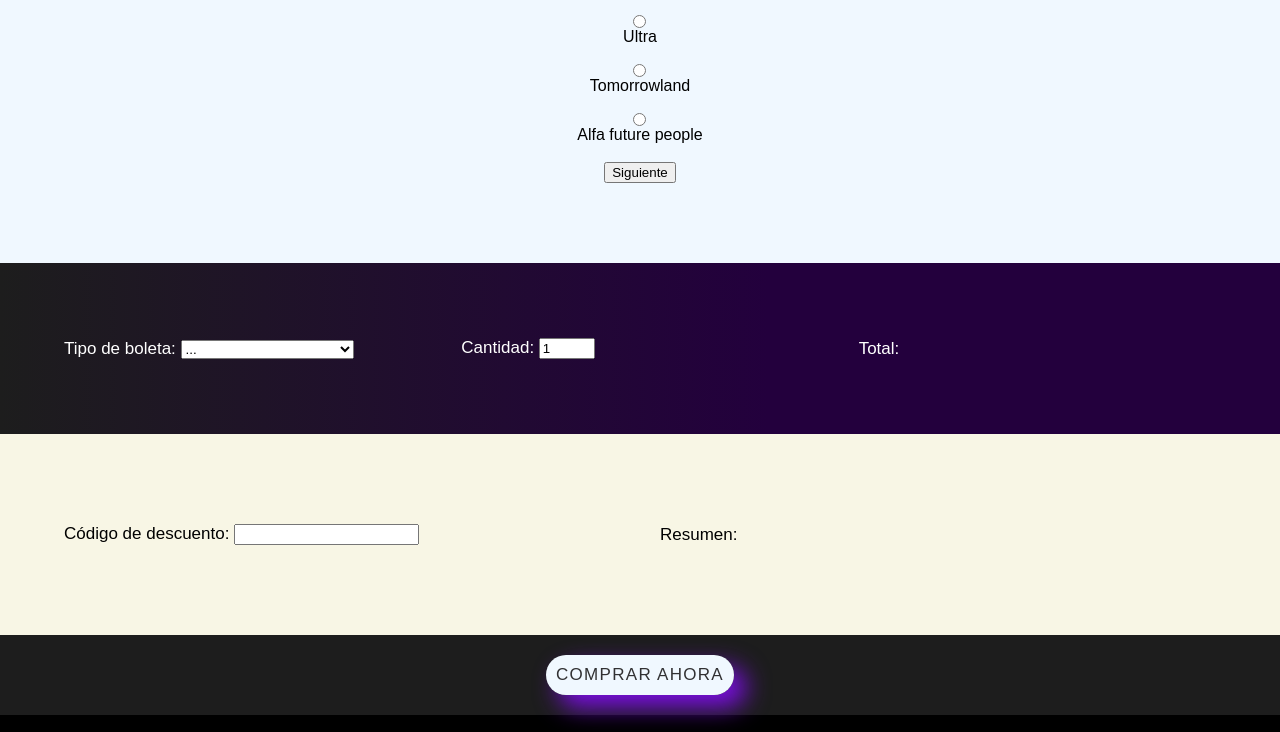
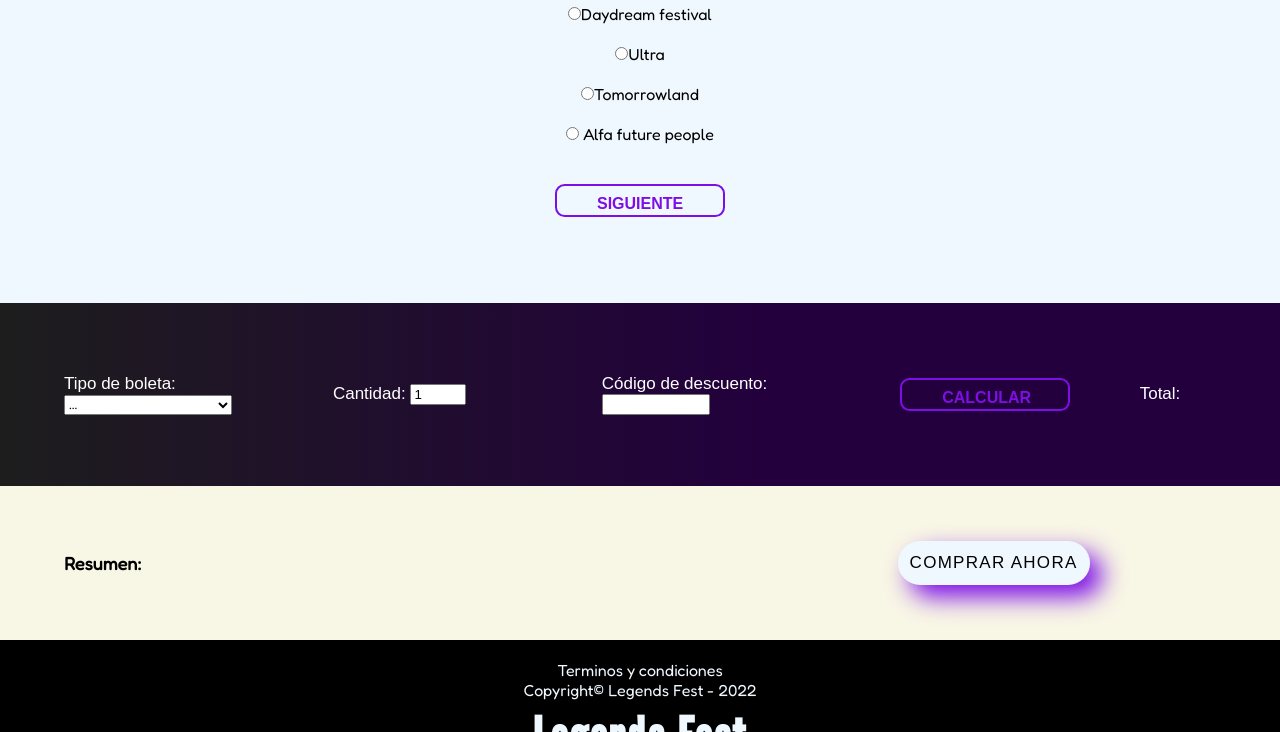
Before and after one commit to LinaAgudeloGarces/parcialDesarrolloMCL, a plain HTML site: page comprarBoletas.html in a window 1280 px wide. Shown: the part 194-926 px from the top of the page. Drawn offline with nearby package versions, Linux system fonts and the light colour scheme.

Commit message:
Pagina comprar
20 abril mañana

```diff
--- a/comprarBoletas.html
+++ b/comprarBoletas.html
@@ -1,5 +1,6 @@
 <!DOCTYPE html>
 <html lang="en">
+
 <head>
     <meta charset="UTF-8">
 
@@ -13,6 +14,7 @@
 
     <link rel="stylesheet" href="./css/comprarBoletas.css">
 </head>
+
 <body>
     <header>
         <div class="header-grid">
@@ -23,55 +25,53 @@
     </header>
     <main>
         <!--Quiz-->
-        <div>
         <div class="container">
+            <div class="container-grid">
                 <div id="quiz"></div>
+                <div id="codigo"></div>
             </div>
         </div>
-        <!--Tipo,cantidad y total-->
+        <!--Tipo de boleta,cantidad,código de descuento y total-->
         <div id="seleccionBoleta" class="seleccionBoleta">
             <div class="seleccionBoleta-grid">
                 <div>
-                        <label for="city">Tipo de boleta:</label>
-                        <select name="city" id="city">
+                    <label for="tipo">Tipo de boleta:</label>
+                    <select id="tipo" name="tipo">
                         <option selected>...</option>
-                            <option value="cali">Basic Pass Legends Fest</option>
-                            <option value="bogota">Full Pass Legends Fest</option>
+                        <option value="basic">Basic Pass Legends Fest</option>
+                        <option value="full">Full Pass Legends Fest</option>
                     </select><br>
                 </div>
-                    <!--Cantidad-->
                 <div>
-                        <label for="city">Cantidad:</label>
-                        <input id="number" type="number" value="1" min="0" max="10">
+                    <label for="cantidad">Cantidad:</label>
+                    <input id="cantidad" type="number" value="1" min="0" max="10">
+                </div>
+                <div>
+                    <p>Código de descuento: <input type="text" id="descuentoInput" name="texto"></p>
+                </div>
+                <div class="wrap">
+                    <button id="comprar" style="text-align:center" class="buttonComprar" onclick="totalCompra()">Calcular</button>
                 </div>
                 <!--Total-->
                 <div>
-                        <label for="city">Total:</label>
+                    <label for="city">Total:<p id="total"></p></label>
                 </div>
             </div>
         </div>
-
-        <!--Código y resumen-->
+        <!--Resumen y boton Comprar ahora-->
         <div id="resumen" class="resumen">
             <div class="resumen-grid">
                 <div>
-                            <p>Código de descuento: <input type="text" name="texto"></p>
+                    <p id="resumen"><b>Resumen:</b></p>
+                    <p id="resumenCompra"></p>
                 </div>
-                        <div>
-                            <p>Resumen:</p>
+                <div class="wrap">
+                    <a href="./compra.html">
+                        <button id="comprarAhora" class="buttonComprarAhora" onclick="">Comprar ahora</button>
+                    </a>
                 </div>
             </div>
         </div>
-
-        <!--Botón comprar ahora-->
-                <div id="botonComprar" class="botonComprar">
-                        <div>
-                            <div class="wrap">
-                                <button class="button">Comprar ahora</button>
-                            </div>
-                        </div>
-                </div>
-
         <!--Footer-->
         <footer>
             <p>Terminos y condiciones</p>
@@ -79,8 +79,8 @@
             <h2 style="font-family: 'League Gothic', sans-serif; letter-spacing: 3px; font-size: 52px; margin-top: 5px">
                 Legends Fest</h2>
         </footer>
-
     </main>
     <script src="./js/comprarBoletas.js"></script>
 </body>
+
 </html>
--- a/css/comprarBoletas.css
+++ b/css/comprarBoletas.css
@@ -10,8 +10,9 @@ header {
     align-items: center;
     background: rgb(59, 2, 133);
     background: linear-gradient(180deg, rgba(59, 2, 133, 1) 0%, rgba(105, 7, 233, 1) 100%);
+    padding-top: 20px;
+    padding-bottom: 20px;
     overflow: hidden;
-    /*position: fixed;*/
     top: 0;
     width: 100%;
     z-index: 1;
@@ -39,8 +40,14 @@ a {
     font-size: 24px;
     letter-spacing: 4px;
 }
+.divs{
+    font-family: 'Fredoka',
+    sans-serif;
+}
 
-/*Para quiz*/
+h1{
+    color: #f9564f;
+}
 /*Fuente para título*/
 @import url("https://fonts.googleapis.com/css2?family=Ultra&display=swap");
 
@@ -50,7 +57,7 @@ body {
     font-family: "Poppins", sans-serif;
     background-color: #dae0f2;
 }
-
+/*Para quiz*/
 .container {
     display: flex;
     flex-direction: row;
@@ -64,53 +71,182 @@ body {
     flex-direction: column;
     justify-content: center;
     align-items: center;
-    margin: 0;
-    padding: 0;
+}
+.container-grid{
+    width: 90%;
+    display: grid;
+    grid-template-rows: 2fr;
+    column-gap: 20px;
+    align-items: center;
 }
 
 #descuento{
+    text-align: center;
+    font-size: 32px;
     color:rgb(102, 3, 194);
+    font-family: 'Fredoka',
+    sans-serif;
 }
-/*Para tipo, cantidad y total*/
+.btn {
+    width: 170px;
+    height: 15px;
+    box-sizing: border-box;
+    -webkit-appearance: none;
+    -moz-appearance: none;
+    appearance: none;
+    background-color: transparent;
+    border: 2px solid rgb(125, 14, 230);
+    border-radius: 0.6em;
+    color: rgb(125, 14, 230);
+    cursor: pointer;
+    display: -webkit-box;
+    display: -webkit-flex;
+    display: -ms-flexbox;
+    display: flex;
+    -webkit-align-self: center;
+    -ms-flex-item-align: center;
+    align-self: center;
+    font-size: 1rem;
+    font-weight: 400;
+    line-height: 1;
+    margin: 20px;
+    padding: 0.6em 2.5em 1.2em;
+    text-decoration: none;
+    text-align: center;
+    text-transform: uppercase;
+    font-family: 'Montserrat', sans-serif;
+    font-weight: 600;
+}
+
+.btn:hover,
+.btn:focus {
+    color: #fff;
+    outline: 0;
+}
+
+.first {
+    -webkit-transition: box-shadow 300ms ease-in-out, color 300ms ease-in-out;
+    transition: box-shadow 300ms ease-in-out, color 300ms ease-in-out;
+}
+
+.first:hover {
+    box-shadow: 0 0 40px 40px rgb(125, 14, 230) inset;
+}
+
+/*Para tipo de boleta, cantidad, código de descuento y total*/
 .seleccionBoleta{
     background: rgb(29, 29, 29);
     background: linear-gradient(90deg, rgba(29, 29, 29, 1) 0%, rgba(35, 0, 61, 1) 60%);
-    padding-top: 75px;
-    padding-bottom: 75px;
+    padding-top: 25px;
+    padding-bottom: 25px;
     color: white;
     font-size: 17px;
+    font-family: 'Montserrat',
+    sans-serif;
 }
 .seleccionBoleta-grid{
     width: 90%;
     display: grid;
-    grid-template-columns: 2fr 2fr 2fr;
+    grid-template-columns: 3fr 3fr 3fr 3fr 1fr;
     column-gap: 40px;
     margin: auto;
     align-items: center;
+    font-family: 'Montserrat',
+    sans-serif;
 }
-/*Para dódigo y resumen*/
+
+#mensaje{
+    color: rgb(125, 14, 230);
+    font-size: 30px;
+    font-family: 'Fredoka',
+    sans-serif;
+
+}
+#tipo{
+    font-family: 'Fredoka',
+    sans-serif;
+}
+.buttonComprar {
+    width: 170px;
+    height: 15px;
+    box-sizing: border-box;
+    -webkit-appearance: none;
+    -moz-appearance: none;
+    appearance: none;
+    background-color: transparent;
+    border: 2px solid rgb(125, 14, 230);
+    border-radius: 0.6em;
+    color: rgb(125, 14, 230);
+    cursor: pointer;
+    display: -webkit-box;
+    display: -webkit-flex;
+    display: -ms-flexbox;
+    display: flex;
+    -webkit-align-self: center;
+    -ms-flex-item-align: center;
+    align-self: center;
+    font-size: 1rem;
+    font-weight: 400;
+    line-height: 1;
+    margin: 20px;
+    padding: 0.6em 2.5em 1.2em;
+    text-decoration: none;
+    text-align: center;
+    text-transform: uppercase;
+    font-family: 'Montserrat', sans-serif;
+    font-weight: 600;
+}
+
+.buttonComprar:hover,
+.buttonComprar:focus {
+    color: #fff;
+    outline: 0;
+}
+
+.buttonComprar {
+    -webkit-transition: box-shadow 300ms ease-in-out, color 300ms ease-in-out;
+    transition: box-shadow 300ms ease-in-out, color 300ms ease-in-out;
+}
+
+.buttonComprar:hover {
+    box-shadow: 0 0 40px 40px rgb(125, 14, 230) inset;
+}
+
+/*Para resumen*/
 
 .resumen{
     background: #F8F6E5;
-    padding-top: 90px;
-    padding-bottom: 90px;
+    padding-top: 25px;
+    padding-bottom: 25px;
     color: black;
-    font-size: 17px;
+    font-size: 18px;
+    font-family: 'Fredoka',
+    sans-serif;
+
+}
+input:focus {
+    background-color: #f9564f;
+}
+input[type=text] {
+    width: 100px;
+    -webkit-transition: width .35s ease-in-out;
+    transition: width .35s ease-in-out;
+}
+input[type=text]:focus {
+    width: 250px;
 }
 .resumen-grid {
     width: 90%;
     display: grid;
-    grid-template-columns: 3fr 3fr;
+    grid-template-columns: 3fr 2fr;
     column-gap: 40px;
     margin: auto;
     align-items: center;
 }
 
 /*Para botón comprar ahora*/
-.botonComprar {
+#comprarAhora {
     background-color: rgb(29, 29, 29);
-    padding-top: 20px;
-    padding-bottom: 20px;
     color: black;
     font-size: 17px;
     text-align: right;
@@ -120,12 +256,15 @@ body {
     display: flex;
     align-items: center;
     justify-content: center;
+    padding-top: 30px;
+    padding-bottom: 30px;
 }
 
-.button {
-    min-width: 100px;
+.buttonComprarAhora {
+    min-width: 150px;
     min-height: 30px;
-    font-family: 'Nunito', sans-serif;
+    font-family: 'Montserrat',
+    sans-serif;
     font-size: 17px;
     text-transform: uppercase;
     letter-spacing: 1.3px;
@@ -140,10 +279,10 @@ body {
     cursor: pointer;
     outline: none;
     position: relative;
-    padding: 10px;
+    padding: 12px;
 }
 
-button::before {
+.buttonComprarAhora::before {
     content: '';
     border-radius: 1000px;
     min-width: calc(200px + 12px);
@@ -158,8 +297,8 @@ button::before {
     transition: all .3s ease-in-out 0s;
 }
 
-.button:hover,
-.button:focus {
+.buttonComprarAhora:hover,
+.buttonComprarAhora:focus {
     color: #313133;
     transform: translateY(-6px);
 }
@@ -167,20 +306,6 @@ button::before {
 button:hover::before,
 button:focus::before {
     opacity: 1;
-}
-
-button::after {
-    content: '';
-    width: 30px;
-    height: 30px;
-    border-radius: 100%;
-    border: 6px solid rgb(125, 14, 230);
-    position: absolute;
-    z-index: -1;
-    top: 50%;
-    left: 50%;
-    transform: translate(-50%, -50%);
-    animation: ring 1.5s infinite;
 }
 
 button:hover::after,
@@ -203,6 +328,7 @@ button:focus::after {
     }
 }
 
+
 /*Para footer*/
 footer {
     font-family: 'Fredoka', sans-serif;
--- a/js/comprarBoletas.js
+++ b/js/comprarBoletas.js
@@ -1,130 +1,220 @@
-const questions =
-      [
+const questions = [
   {
     question: "¿Cuál NO es un festival de música?",
-          choices: ["Estéreo picnic", "La Solar Festival", "Festival Rock al Parque", " Festival Crazy"],
-          answer: 3
+    choices: [
+      "Estéreo picnic",
+      "La Solar Festival",
+      "Festival Rock al Parque",
+      " Festival Crazy",
+    ],
+    answer: 3,
   },
 
   {
     question: "¿En qué ciudad se desarrolla el festival Estéreo picnic?",
-          choices: ["Medellin,Colombia", "Bogotá,Colombia", "Cali,Colombia", "Cartagena,Colombia"],
-          answer: 1
+    choices: [
+      "Medellin,Colombia",
+      "Bogotá,Colombia",
+      "Cali,Colombia",
+      "Cartagena,Colombia",
+    ],
+    answer: 1,
   },
 
   {
     question: "¿Cuál es el festival gratuito más grande de América Latina?",
-          choices: ["La Solar Festival", "Jamming festival", "Estereo Picnic", "Festival Rock al parque"],
-          answer: 3
+    choices: [
+      "La Solar Festival",
+      "Jamming festival",
+      "Estereo Picnic",
+      "Festival Rock al parque",
+    ],
+    answer: 3,
   },
 
   {
     question: "¿Qué festival incluye electrónica, house y tecno?",
-          choices: ["Estereo Beach Festival", "Soundhearts Festival", "Storyland festival", "Be you Fest"],
-          answer: 2
+    choices: [
+      "Estereo Beach Festival",
+      "Soundhearts Festival",
+      "Storyland festival",
+      "Be you Fest",
+    ],
+    answer: 2,
   },
 
   {
-          question: "¿En qué festival se encuentra no solo música sino también actividades como yoga, surf, masajes y gastronomía?",
-          choices: ["Festelar 2018", "Estereo Beach Festival", "Tatacoa Festival", "Storyland Festival"],
-          answer: 1
+    question:
+      "¿En qué festival se encuentra no solo música sino también actividades como yoga, surf, masajes y gastronomía?",
+    choices: [
+      "Festelar 2018",
+      "Estereo Beach Festival",
+      "Tatacoa Festival",
+      "Storyland Festival",
+    ],
+    answer: 1,
   },
 
   {
     question: "¿En qué año se realizó el primer festival de música Coachella?",
     choices: ["1990", "1999", "2000", "2010"],
-          answer: 1
+    answer: 1,
   },
 
   {
-          question: "¿En qué estado de Estados Unidos tiene lugar el festival de música Coachella?",
+    question:
+      "¿En qué estado de Estados Unidos tiene lugar el festival de música Coachella?",
     choices: ["California", "Ohio", "Florida", "Nueva York"],
-          answer: 0
+    answer: 0,
   },
 
   {
-          question: "¿En qué mes se realiza el festival de música del pacífico Petronio Álvarez?",
+    question:
+      "¿En qué mes se realiza el festival de música del pacífico Petronio Álvarez?",
     choices: ["Julio", "Agosto", "Octubre", "Diciembre"],
-          answer: 1
+    answer: 1,
   },
 
   {
-          question: "¿En qué año se realizó el primer festival de música del pacífico Petronio Álvarez?",
+    question:
+      "¿En qué año se realizó el primer festival de música del pacífico Petronio Álvarez?",
     choices: ["1990", "1996", "2000", " 2005"],
-          answer: 1
+    answer: 1,
   },
 
   {
-          question: "¿Cuál es uno de los festivales de música electrónica más emblemático en la actualidad?",
-          choices: ["Daydream festival", "Ultra", "Tomorrowland", " Alfa future people"],
-          answer: 2
+    question:
+      "¿Cuál es uno de los festivales de música electrónica más emblemático en la actualidad?",
+    choices: [
+      "Daydream festival",
+      "Ultra",
+      "Tomorrowland",
+      " Alfa future people",
+    ],
+    answer: 2,
   },
-
 ];
 
 let indice = 0;
 let contador = 0;
 
 function generarIndice() {
-    return indice = Math.floor(Math.random() * questions.length);
+  return (indice = Math.floor(Math.random() * questions.length));
 }
 
-indice = generarIndice()
+indice = generarIndice();
 
 function mostrarPregunta(indice) {
-    const quiz = document.getElementById('quiz');
-    let html = `
+  const quiz = document.getElementById("quiz");
+  let html = questions.length
+    ? `
       <div class="divs">
-      <h3>${questions[indice].question}</h3>
-        <input type="radio" name="answer" id="genre" value="0">
-          <label for="genre">${questions[indice].choices[0]}</label><br>
-        <input type="radio" name="answer" id="genre" value="1">
-          <label for="genre">${questions[indice].choices[1]}</label><br>
-        <input type="radio" name="answer" id="genre" value="2">
-          <label for="genre">${questions[indice].choices[2]}</label><br>
-        <input type="radio" name="answer" id="genre" value="3">
-          <label for="genre">${questions[indice].choices[3]}</label><br>
-      <button class="boton" type="button" onclick="compararRespuesta(indice)">Siguiente</button>
+      <h2 id="descuento">Gánate un descuento del 50%</h2><br>
+
+      <h3>${questions[indice].question}</h3><br>
+        <label for="option1"><input type="radio" name="answer" id="option1" value="0">${questions[indice].choices[0]}</label><br>
+        <label for="option2"><input type="radio" name="answer" id="option2" value="1">${questions[indice].choices[1]}</label><br>
+        <label for="option3"><input type="radio" name="answer" id="option3" value="2">${questions[indice].choices[2]}</label><br>
+        <label for="option4"><input type="radio" name="answer" id="option4" value="3">${questions[indice].choices[3]}</label><br>
+      <button class="btn first" type="button" onclick="compararRespuesta(indice)">Siguiente</button>
     </div>
     `
+    : mostrarCodigo();
   quiz.innerHTML = html;
 }
 
 mostrarPregunta(indice);
 
 function compararRespuesta(indice) {
-  let ele = document.getElementsByName('answer');
+let ele = document.getElementsByName("answer");
 
-  for(i = 0; i < ele.length; i++) {
-    if(ele[i].checked)
-      if(ele[i].value == questions[indice].answer) {
+  for (i = 0; i < ele.length; i++) {
+    if (ele[i].checked)
+      if (ele[i].value == questions[indice].answer) {
         console.log("Correcto");
         contador++;
-      }else {
+      } else {
         console.log("Incorrecto");
       }
   }
 
-  if(questions.length > 0) {
+  if (questions.length > 0) {
     questions.splice(indice, 1);
     indice = generarIndice();
     mostrarPregunta(indice);
-  }else {
-    //Codigo para generar cupon de descuento y mostrarlo en pantalla si contador == 10
-    if(contador == 10){
-      //Generar cupon de descuento
-    }else {
-      //Mostrar mensaje de no ganar cupon
-    }
   }
 }
 
-function generateCode(){
+//Funcion mostrar codigo, analiza si las preguntas estan vacias y el contador es 10
+//De lo contrario, se muestra un mensaje.
+function mostrarCodigo() {
+  const descuentoLabel = document.getElementById("descuento")
+  if (questions.length === 0 && contador === 10) {
+    descuentoLabel.remove()
+    let html = `
+    <div class="divs">
+      <h2 id="mensaje">¡Felicitaciones,ganaste un código de descuento!</h2>
+      <h3>${generateCode()}</h3><br>
+    </div>
+    `;
+    return html;
+  } else {
+    //Mostrar mensaje de no ganar cupon
+    return `<h2 id="mensaje">Gracias por participar,una próxima vez será</h2>`;
+  }
+}
+
+let arrayOfCodes = [];
+
+function generateCode() {
   let code = "";
-  let possible = "ABCDEFGHIJKLMNOPQRSTUVWXYZabcdefghijklmnopqrstuvwxyz0123456789";
+  let possible =
+    "ABCDEFGHIJKLMNOPQRSTUVWXYZabcdefghijklmnopqrstuvwxyz0123456789";
 
-  for(let i = 0; i < 6; i++)
+  for (let i = 0; i < 6; i++) {
     code += possible.charAt(Math.floor(Math.random() * possible.length));
+  }
 
+  arrayOfCodes.push(code);
   return code;
 }
+
+//Función para sacar total
+let cantidad = 0;
+let precio = 0;
+let total = 0;
+const tipoBoletaInput = document.getElementById("tipo");
+const cantidadInput = document.getElementById("cantidad");
+const totalLabel = document.getElementById("total");
+const descuentoInput = document.getElementById("descuentoInput");
+
+// si el codigo de descuento esta en el array (true), aplicar el descuento
+function totalCompra() {
+  console.log(cantidadInput.value);
+  console.log(tipoBoletaInput.value);
+
+  if (descuentoInput.value && arrayOfCodes.includes(descuentoInput.value)) {
+    if (tipoBoletaInput.value === "basic") {
+      precio = 399_900;
+      total = precio * cantidadInput.value * 0.5;
+    } else if (tipoBoletaInput.value === "full") {
+      precio = 899_900;
+      total = precio * cantidadInput.value * 0.5;
+    }
+  } else {
+    if (tipoBoletaInput.value === "basic") {
+      precio = 399_900;
+      total = precio * cantidadInput.value;
+    } else if (tipoBoletaInput.value === "full") {
+      precio = 899_900;
+      total = precio * cantidadInput.value;
+    }
+  }
+
+  const resumen = document.getElementById("resumenCompra");
+  resumen.innerHTML = `${
+    tipoBoletaInput.options[tipoBoletaInput.selectedIndex].text
+  } x ${cantidadInput.value} = $${total} COP`;
+
+  totalLabel.innerHTML = total;
+}
```
Also changed, not shown: compra.html (+1 -34 lines). Lines whose indentation alone changed are shown as unchanged.
